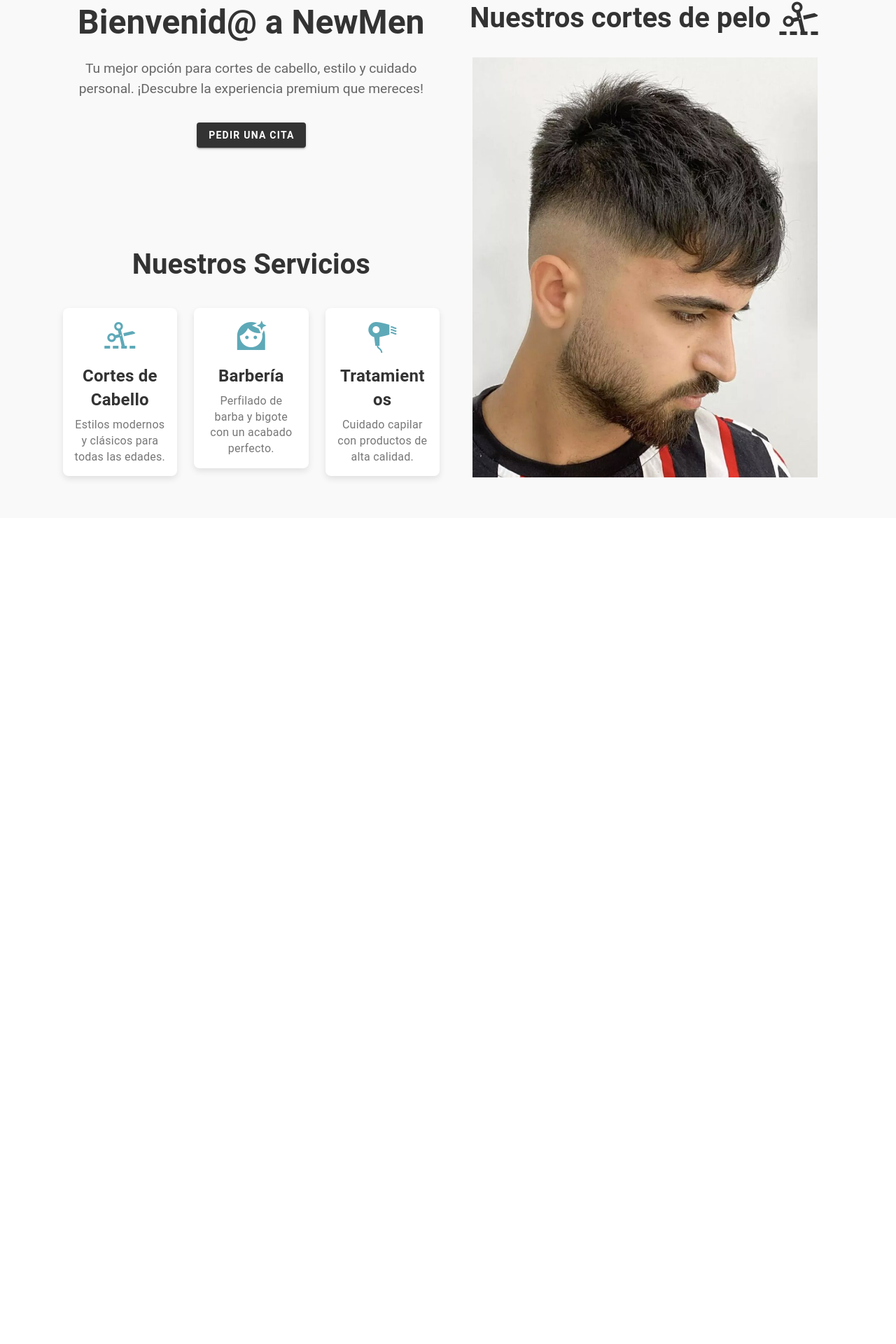
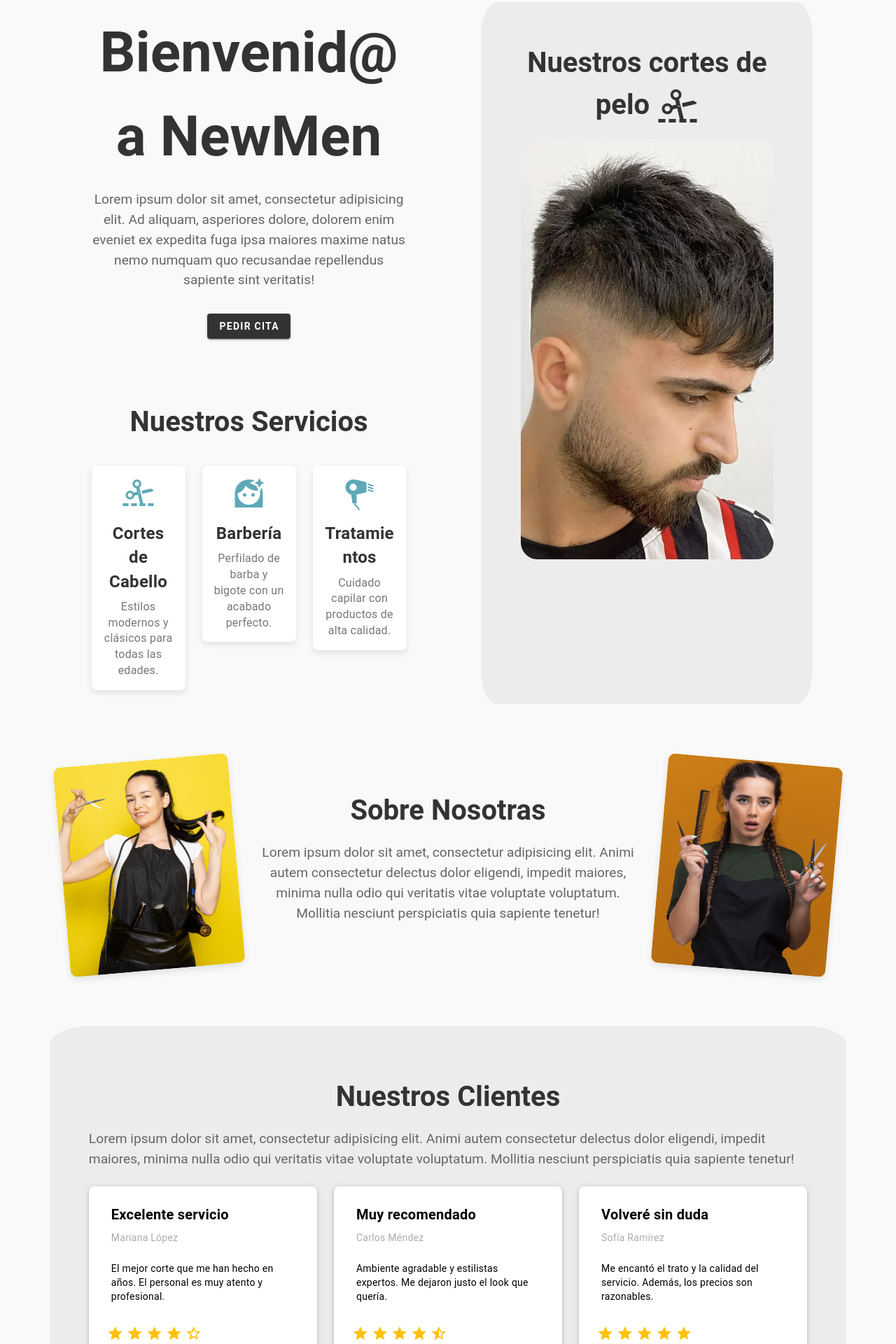
Before and after one commit to Alexfp28/newman-front, a Vue app: page /home in a window 1280 px wide. Shown: the part 100-2020 px from the top of the page at 70% size. Before the commit the page ends 840 px from the top, so only its background shows below. Built offline with nearby package versions, Linux system fonts and the light colour scheme.

Commit message:
Detalles Diseño v2

```diff
--- a/src/App.vue
+++ b/src/App.vue
@@ -1,11 +1,15 @@
 <script setup>
 import { RouterView } from 'vue-router'
 import AppBarDesktop from '/src/OnlyDesktop/VistaUsuario/AppBarDesktop.vue'
+const phoneSized = ["xs","sm","md"]
 </script>
 
 <template>
   <v-app>
-    <AppBarDesktop />
+
+    <AppBarDesktop v-if="!phoneSized.includes($vuetify.display.name)"/>
+<!--    <AppBarMobile v-else/>-->
+
     <v-main>
       <RouterView />
     </v-main>
--- a/src/OnlyDesktop/VistaUsuario/AppBarDesktop.vue
+++ b/src/OnlyDesktop/VistaUsuario/AppBarDesktop.vue
@@ -17,11 +17,11 @@ const handleAvatarClick = () => {
     </RouterLink>
 
     <!--ScheduleView-->
-    <RouterLink to="/schedule">
-      <v-btn class="font-weight-bold" to="/schedule" color="white">
-        Horarios
-      </v-btn>
-    </RouterLink>
+<!--    <RouterLink to="/schedule">-->
+<!--      <v-btn class="font-weight-bold" to="/schedule" color="white">-->
+<!--        Horarios-->
+<!--      </v-btn>-->
+<!--    </RouterLink>-->
 
     <!--AppointmentView-->
     <RouterLink to="/appointment">
--- a/src/OnlyDesktop/VistaUsuario/components/pages/AppointmentComponent.vue
+++ b/src/OnlyDesktop/VistaUsuario/components/pages/AppointmentComponent.vue
@@ -1,7 +1,7 @@
 <script>
 import "@/OnlyDesktop/VistaUsuario/styles/appointment-component.css"
 import {appointmentService} from "@/OnlyDesktop/VistaUsuario/services/AppointmentService.js"
-import {inputService} from "@/OnlyDesktop/VistaUsuario/services/InputService.js"; // Importamos el servicio
+import {inputService} from "@/OnlyDesktop/VistaUsuario/services/InputService.js";
 
 export default {
   name: 'AppointmentComponent',
@@ -39,14 +39,14 @@ export default {
   methods: {
     // Cambiar al mes anterior
     prevMonth() {
-      const { month, year } = appointmentService.prevMonth(this.month, this.year);
+      const {month, year} = appointmentService.prevMonth(this.month, this.year);
       this.month = month;
       this.year = year;
     },
 
     // Cambiar al siguiente mes
     nextMonth() {
-      const { month, year } = appointmentService.nextMonth(this.month, this.year);
+      const {month, year} = appointmentService.nextMonth(this.month, this.year);
       this.month = month;
       this.year = year;
     },
@@ -76,12 +76,17 @@ export default {
 
 
 <template>
+  <v-container class="appointment-container" fluid>
     <v-row>
-    <v-col class="main-container">
+      <v-col>
         <section class="calendar-header">
-        <v-btn @click="prevMonth"><v-icon icon="mdi-arrow-left" /></v-btn>
+          <v-btn @click="prevMonth">
+            <v-icon icon="mdi-arrow-left"/>
+          </v-btn>
           <h2>{{ monthNames[month] }} {{ year }}</h2>
-        <v-btn @click="nextMonth"><v-icon icon="mdi-arrow-right" /></v-btn>
+          <v-btn @click="nextMonth">
+            <v-icon icon="mdi-arrow-right"/>
+          </v-btn>
         </section>
 
         <article class="calendar-grid">
@@ -100,10 +105,18 @@ export default {
           </section>
         </article>
       </v-col>
-
-    <v-col v-if="selectedDate" class="form mt-5">
+    </v-row>
+    <v-dialog
+        v-model="selectedDate"
+        max-width="600"
+        persistent
+    >
+      <v-card
+          prepend-icon="mdi-calendar-check"
+          :title="selectedDate"
+      >
         <!-- Formulario -->
-      <v-form @submit.prevent>
+        <v-form @submit.prevent style="padding: 10px 40px 40px 40px">
           <v-autocomplete
               v-model="hour"
               :items="selectHours"
@@ -115,7 +128,7 @@ export default {
               clearable
           ></v-autocomplete>
 
-        <v-spacer class="mt-1 mb-1" />
+          <v-spacer class="mt-2 mb-1"/>
 
           <v-autocomplete
               v-model="personal"
@@ -128,45 +141,13 @@ export default {
               required
           ></v-autocomplete>
 
-        <v-spacer class="mt-1 mb-1" />
-
-        <v-text-field
-            v-model="fullName"
-            variant="outlined"
-            :rules="[rules.emptyValue]"
-            label="Nombre Completo"
-            prepend-icon="mdi-account"
-        ></v-text-field>
-
-        <v-spacer class="mt-1 mb-1" />
-
-        <v-text-field
-            v-model="email"
-            :rules="[rules.email]"
-            label="Email"
-            type="email"
-            variant="outlined"
-            prepend-icon="mdi-email"
-        ></v-text-field>
-
-        <v-spacer class="mt-1 mb-1" />
-
-        <v-text-field
-            @input="this.filterInput()"
-            v-model="phone"
-            :rules="[rules.phoneNumber]"
-            variant="outlined"
-            label="Teléfono"
-            type="tel"
-            prepend-icon="mdi-cellphone"
-        ></v-text-field>
-
-        <v-spacer class="mt-1 mb-1" />
+          <v-spacer class="mt-2 mb-1"/>
 
           <v-textarea
               class="form-message-field"
               variant="outlined"
               v-model="message"
+              :rules="[rules.emptyValue]"
               label="Mensaje"
               prepend-icon="mdi-text-box"
               maxlength="200"
@@ -174,7 +155,7 @@ export default {
               rows="5"
           ></v-textarea>
 
-        <v-spacer class="mt-1 mb-1" />
+          <v-spacer class="mt-2 mb-1"/>
 
           <v-checkbox
               v-model="terms"
@@ -184,12 +165,56 @@ export default {
               label="Al enviar este mensaje, acepto los términos y las condiciones de esta empresa."
           ></v-checkbox>
 
-        <v-btn class="mt-2" type="submit" block>Reserve su cita</v-btn>
-      </v-form>
+          <!-- Submit / Close Buttons -->
+          <v-row class="mt-2">
+            <v-col>
+              <v-btn
+                  color="#ff8a8a"
+                  style="color: white"
+                  prepend-icon="mdi-close"
+                  class="mt-2 font-weight-bold"
+                  @click="selectedDate = false"
+                  block
+              >
+                Elegir Otro Día
+              </v-btn>
+            </v-col>
+            <v-col>
+              <v-btn
+                  color="#5ea9b8"
+                  prepend-icon="mdi-check"
+                  class="mt-2 font-weight-bold"
+                  type="submit"
+                  @click="selectedDate = false"
+                  block>
+                Reserve Su Cita
+              </v-btn>
             </v-col>
           </v-row>
+
+        </v-form>
+      </v-card>
+    </v-dialog>
+  </v-container>
 </template>
 
 
 <style scoped>
+.calendar-grid {
+  display: grid;
+  grid-template-columns: repeat(7, 1fr);
+  gap: 8px;
+}
+
+.calendar-cell {
+  display: flex;
+  justify-content: center;
+  align-items: center;
+  height: 80px;
+  font-size: 18px;
+  cursor: pointer;
+  border-radius: 8px;
+}
+
+
 </style>
--- a/src/OnlyDesktop/VistaUsuario/components/pages/ContactComponent.vue
+++ b/src/OnlyDesktop/VistaUsuario/components/pages/ContactComponent.vue
@@ -62,6 +62,7 @@ export default {
               :rules="[rules.emptyValue]"
               label="Nombre Completo"
               prepend-icon="mdi-account"
+              variant="outlined"
           ></v-text-field>
 
           <!-- Email -->
@@ -71,6 +72,7 @@ export default {
               label="Email"
               type="email"
               prepend-icon="mdi-email"
+              variant="outlined"
           ></v-text-field>
 
           <!-- Phone -->
@@ -79,10 +81,12 @@ export default {
               :rules="[rules.phoneNumber]"
               label="Teléfono"
               prepend-icon="mdi-cellphone"
+              variant="outlined"
           ></v-text-field>
 
           <!-- Message -->
           <v-textarea
+              :rules="[rules.emptyValue]"
               class="form-message-field"
               v-model="message"
               label="Mensaje"
@@ -90,6 +94,7 @@ export default {
               maxlength="200"
               counter
               rows="5"
+              variant="outlined"
           ></v-textarea>
 
           <!-- Terms Conditions -->
@@ -107,6 +112,51 @@ export default {
         </v-form>
       </v-col>
     </v-row>
+
+    <v-row justify="center" align="center" class="alsoin">
+      <!-- Título  -->
+      <v-col cols="12" class="text-center">
+        <h2 class="alsoin-title">También nos puedes encontrar en</h2>
+      </v-col>
+
+      <v-row class="alsoin-row">
+
+        <!-- Columna de Facebook -->
+        <v-col>
+          <v-card
+              class="pa-4 rounded-lg elevation-3 text-center"
+              color="white"
+          >
+            <v-card-title class="text-h6 font-weight-bold">
+              <v-icon color="blue" size="60">mdi-facebook</v-icon>
+            </v-card-title>
+            <v-card-subtitle>
+              <a href="https://www.facebook.com/newmenpeluqueria/" target="_blank">
+                Visítanos en Facebook
+              </a>
+            </v-card-subtitle>
+          </v-card>
+        </v-col>
+
+        <!-- Columna con los horarios -->
+        <v-col>
+          <v-card
+              class="pa-4 rounded-lg elevation-3"
+              color="white"
+          >
+            <v-card-title class="text-h6 font-weight-bold">
+              Horario
+            </v-card-title>
+            <v-card-text>
+              Lunes - Viernes: X:XX AM - X:XX PM <br>
+              Sábado: X:XX AM - X:XX PM <br>
+              Domingo: Cerrado
+            </v-card-text>
+          </v-card>
+        </v-col>
+      </v-row>
+    </v-row>
+
 
   </v-container>
 </template>
@@ -148,4 +198,26 @@ export default {
   height: 150px;
 }
 
+.alsoin-title {
+  font-size: 2.5rem;
+  color: #333;
+  margin-top: 1rem;
+  margin-bottom: 1rem;
+}
+
+.alsoin {
+  background-color: #ececec;
+  padding: 2%;
+  border-radius: 40px;
+}
+
+a {
+  text-decoration: none;
+  color: #1877f2;
+  font-weight: bold;
+}
+
+.v-text-field, .v-text-area {
+  padding: 2px !important;
+}
 </style>
--- a/src/OnlyDesktop/VistaUsuario/components/pages/HomeComponent.vue
+++ b/src/OnlyDesktop/VistaUsuario/components/pages/HomeComponent.vue
@@ -1,22 +1,23 @@
 <template>
   <v-container class="home-container" fluid>
 
-    <v-row>
+    <v-row justify="space-around">
 
       <!-- Columna izquierda: Bienvenida y Servicios -->
-      <v-col cols="12" md="6">
+      <v-col cols="12" md="5">
         <!-- Sección de Bienvenida -->
         <v-row justify="center" align="center">
           <v-col cols="12" class="text-center">
-            <h1 class="welcome-title">
+            <h1 class="title">
               Bienvenid@ a NewMen
             </h1>
             <p class="welcome-text">
-              Tu mejor opción para cortes de cabello, estilo y cuidado personal.
-              ¡Descubre la experiencia premium que mereces!
+              Lorem ipsum dolor sit amet, consectetur adipisicing elit. Ad aliquam, asperiores dolore, dolorem enim
+              eveniet ex expedita fuga ipsa maiores maxime natus nemo numquam quo recusandae repellendus sapiente sint
+              veritatis!
             </p>
             <v-btn class="cta-button" large to="/appointment">
-              Pedir una cita
+              Pedir cita
             </v-btn>
           </v-col>
         </v-row>
@@ -45,9 +46,10 @@
       </v-col>
 
       <!-- Columna derecha: Carrusel de imágenes -->
-      <v-col cols="12" md="6">
+      <v-col cols="12" md="5" class="carousel">
         <h2 class="text-center carousel-title">
-          Nuestros cortes de pelo <v-icon>mdi-scissors-cutting</v-icon>
+          Nuestros cortes de pelo
+          <v-icon>mdi-scissors-cutting</v-icon>
         </h2>
         <v-carousel
             :show-arrows="false"
@@ -59,11 +61,76 @@
               v-for="(image, index) in haircutImages"
               :key="index"
               :src="image"
-              class="carousel-image"
+              cover
+              rounded="xl"
           ></v-carousel-item>
         </v-carousel>
       </v-col>
 
+    </v-row>
+
+    <!-- Sección Sobre Nosotras -->
+    <v-row justify="center" align="center" class="about-us-section">
+      <v-col class="image-container">
+        <v-img src="src/images/employees/employee1.jpg" class="about-image left-image" cover></v-img>
+      </v-col>
+      <v-col cols="12" md="6" class="text-center">
+        <h2 class="about-title">Sobre Nosotras</h2>
+        <p class="about-text">
+          Lorem ipsum dolor sit amet, consectetur adipisicing elit. Animi autem consectetur delectus dolor eligendi,
+          impedit maiores, minima nulla odio qui veritatis vitae voluptate voluptatum. Mollitia nesciunt perspiciatis
+          quia sapiente tenetur!
+        </p>
+      </v-col>
+      <v-col class="image-container">
+        <v-img src="src/images/employees/employee2.jpg" class="about-image right-image" cover></v-img>
+      </v-col>
+    </v-row>
+
+    <!-- Sección Nuestros Clientes -->
+    <v-row justify="center" align="center" class="opinions">
+      <h2 class="opinions-title">Nuestros Clientes</h2>
+      <p class="opinions-text">
+        Lorem ipsum dolor sit amet, consectetur adipisicing elit. Animi autem consectetur delectus dolor eligendi,
+        impedit maiores, minima nulla odio qui veritatis vitae voluptate voluptatum. Mollitia nesciunt perspiciatis quia
+        sapiente tenetur!
+      </p>
+      <v-row class="opinions-row">
+        <v-col
+            v-for="(opinion, index) in opinions"
+            :key="index"
+            cols="12"
+            sm="6"
+            md="4"
+        >
+          <v-card
+              class="pa-4 rounded-lg elevation-3"
+              color="white"
+          >
+            <v-card-title class="text-h6 font-weight-bold">
+              {{ opinion.title }}
+            </v-card-title>
+
+            <v-card-subtitle class="text-grey-darken-1">
+              {{ opinion.personName }}
+            </v-card-subtitle>
+
+            <v-card-text class="mt-2">
+              {{ opinion.text }}
+            </v-card-text>
+
+            <v-card-actions class="align-center">
+              <v-rating
+                  :model-value="opinion.rating"
+                  color="amber"
+                  half-increments
+                  readonly
+                  density="compact"
+              ></v-rating>
+            </v-card-actions>
+          </v-card>
+        </v-col>
+      </v-row>
     </v-row>
 
   </v-container>
@@ -95,6 +162,26 @@ export default {
         'src/images/haircuts/haircut_2.png',
         'src/images/haircuts/haircut_3.jpg',
       ],
+      opinions: [
+        {
+          title: 'Excelente servicio',
+          personName: "Mariana López",
+          text: "El mejor corte que me han hecho en años. El personal es muy atento y profesional.",
+          rating: 4
+        },
+        {
+          title: 'Muy recomendado',
+          personName: "Carlos Méndez",
+          text: "Ambiente agradable y estilistas expertos. Me dejaron justo el look que quería.",
+          rating: 4.5
+        },
+        {
+          title: 'Volveré sin duda',
+          personName: "Sofía Ramírez",
+          text: "Me encantó el trato y la calidad del servicio. Además, los precios son razonables.",
+          rating: 5
+        }
+      ]
     };
   },
 };
@@ -103,8 +190,8 @@ export default {
 <style scoped>
 
 /* Sección de Bienvenida */
-.welcome-title {
-  font-size: 3rem;
+.title {
+  font-size: 5rem;
   font-weight: 700;
   color: #333;
   margin-bottom: 1rem;
@@ -131,7 +218,7 @@ export default {
 /* Sección de Servicios */
 .section-title {
   font-size: 2.5rem;
-  margin: 7rem 0 0;
+  margin: 4rem 0 0;
   color: #333;
 }
 
@@ -167,9 +254,77 @@ export default {
 }
 
 /* Carrusel */
+.carousel, .opinions{
+  background-color: #ececec;
+  padding: 5%;
+  border-radius: 5%;
+}
+
 .carousel-title {
   font-size: 2.5rem;
   color: #333;
+  margin-bottom: 1rem;
+}
+
+/* Sección Sobre Nosotras */
+.about-us-section {
+  margin-top: 80px !important;
+}
+
+.about-title {
+  font-size: 2.5rem;
+  color: #333;
+  margin-bottom: 1rem;
+}
+
+.about-text {
+  font-size: 1.2rem;
+  color: #666;
   margin-bottom: 1.5rem;
 }
+
+.image-container {
+  display: flex;
+  flex-direction: column;
+  align-items: center;
+  gap: 20px;
+}
+
+.about-image {
+  width: 100%;
+  max-height: 300px;
+  border-radius: 10px;
+  box-shadow: 0 4px 10px rgba(0, 0, 0, 0.1);
+}
+
+.left-image {
+  transform: rotate(-5deg);
+  max-width: 250px;
+  height: 400px;
+}
+
+.right-image {
+  transform: rotate(5deg);
+  max-width: 250px;
+  height: 400px;
+}
+
+/* Sección Opiniones */
+.opinions {
+  margin-top: 80px !important;
+}
+
+.opinions-title {
+  font-size: 2.5rem;
+  color: #333;
+  margin-top: 1rem;
+  margin-bottom: 1rem;
+}
+
+.opinions-text {
+  font-size: 1.2rem;
+  color: #666;
+  margin-bottom: 1.5rem;
+}
+
 </style>
--- a/src/assets/main.css
+++ b/src/assets/main.css
@@ -8,8 +8,8 @@
   width: 130px;
 }
 
-.home-container, .contact-container{
-  padding: 2.5% 7% 4% 7% !important;
+.home-container, .contact-container, .appointment-container{
+  padding: 4% 6.5% 4% 6.5% !important;
   background-color: #f9f9f9;
 }
 
--- a/src/router/index.js
+++ b/src/router/index.js
@@ -1,6 +1,6 @@
 import { createRouter, createWebHistory } from 'vue-router'
 import HomeView from '../views/HomeView.vue'
-import ScheduleView from "@/views/ScheduleView.vue";
+import ScheduleView from "@/OnlyDesktop/VistaUsuario/components/dummies/ScheduleView.vue";
 import AppointmentView from "@/views/AppointmentView.vue";
 import CatalogView from "@/views/CatalogView.vue";
 import ContactView from "@/views/ContactView.vue";
@@ -13,11 +13,11 @@ const router = createRouter({
       name: 'home',
       component: HomeView,
     },
-    {
-      path: '/schedule',
-      name: 'schedule',
-      component: ScheduleView,
-    },
+    // {
+    //   path: '/schedule',
+    //   name: 'schedule',
+    //   component: ScheduleView,
+    // },
     {
       path: '/appointment',
       name: 'appointment',
```
Also changed, not shown: src/OnlyDesktop/VistaUsuario/components/dummies/ScheduleView.vue (renamed from src/views/ScheduleView.vue), src/images/employees/employee1.jpg (added), src/images/employees/employee2.jpg (added). Lines whose indentation alone changed are shown as unchanged.
